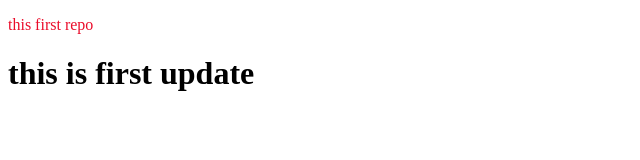
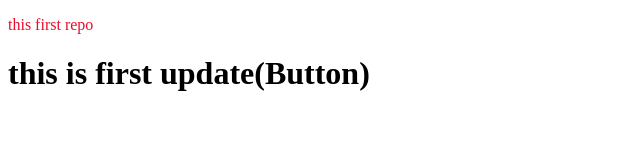
Before and after one commit to rayees99/Sample_Code, a plain HTML site: page index.html in a window 1280 px wide. Shown: the whole page, without its empty margins (0-640 px from the left). Drawn offline with Linux system fonts and the light colour scheme.

```diff
--- a/index.html
+++ b/index.html
@@ -7,6 +7,6 @@
 </head>
 <body>
     <p style="color: #ea0c2a;">this first repo </p>
-    <h1>this is first update </h1>
+    <h1>this is first update(Button) </h1>
 </body>
 </html>
```
